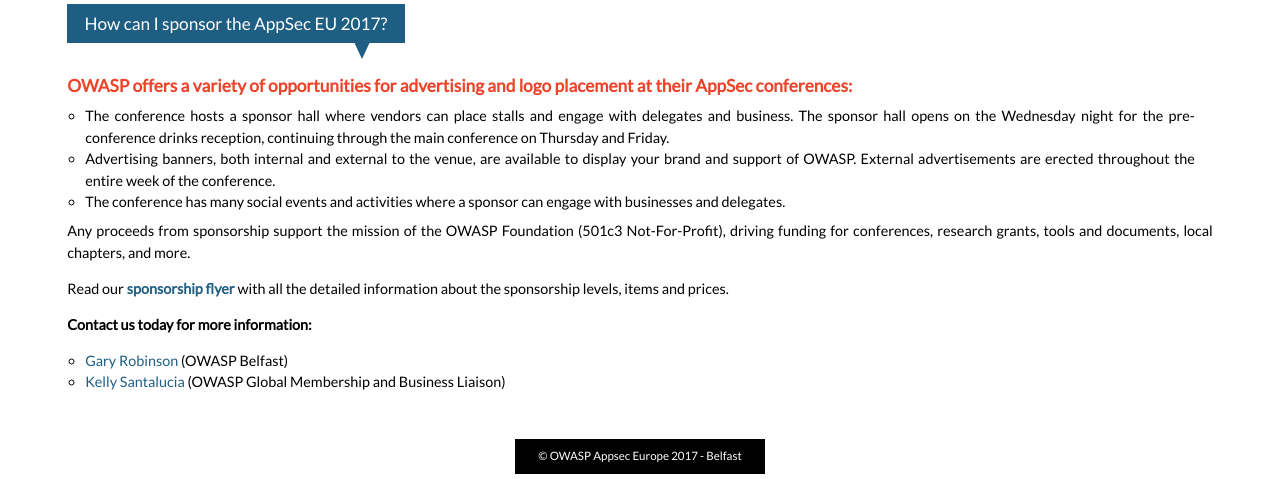
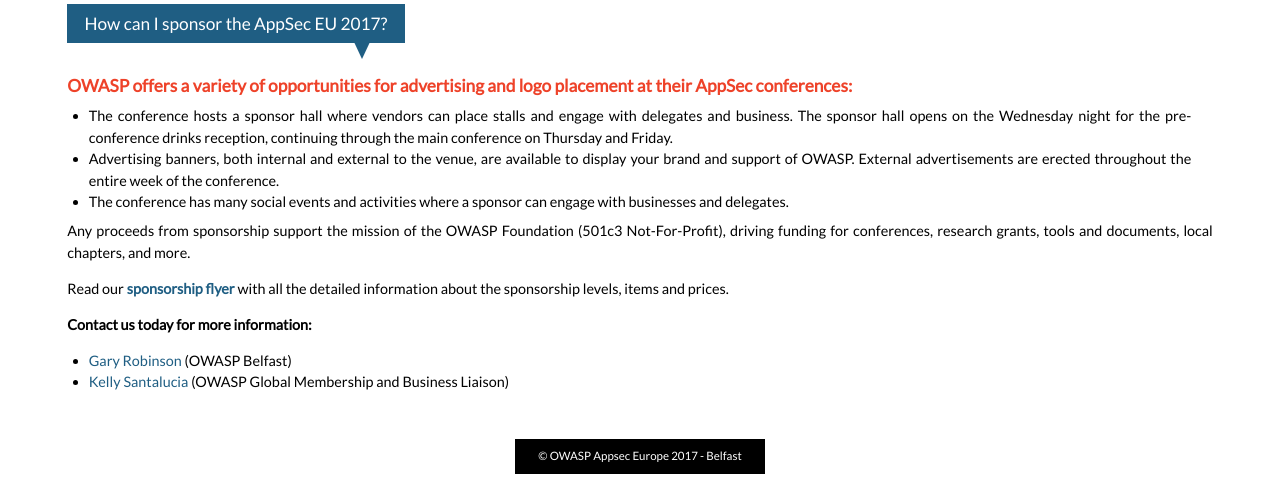
Before and after one commit to OWASP/AppSecEurope2017, a Jekyll site: the page built from sponsoring.md, in a window 1280 px wide. Shown: the part 1532-2011 px from the top of the page. Built offline with Jekyll 4.4.1, drawn with Linux system fonts in a browser that asks for light colours.

Commit message:
List styles

```diff
--- a/assets/css/style.scss
+++ b/assets/css/style.scss
@@ -218,8 +218,8 @@
 	}
 
 	ul {
-		list-style: circle;
-		margin: 0.5em 1.25em;
+		list-style: disc;
+		margin: 0.5em 1.5em;
 	}
 	p {
 		margin-bottom: 1em;
```
